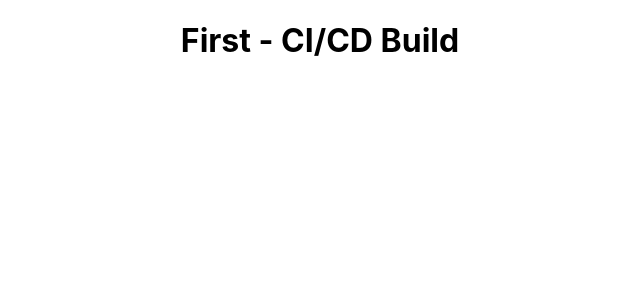
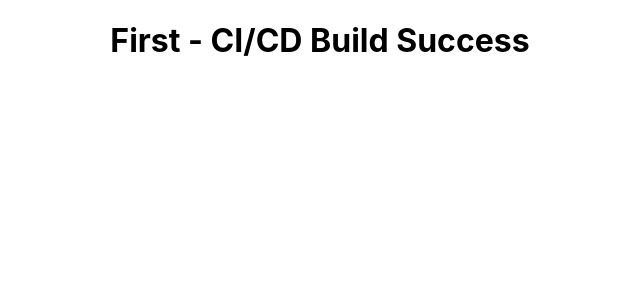
Before and after one commit to gaganparmar110/first-react-app, a React (Create React App) app: page / in a window 1280 px wide. Shown: the top 300 px of the page, without its empty margins (320-960 px from the left). Built offline with nearby package versions, Linux system fonts and the light colour scheme; the HTML template or start-up script is replaced by a standard one.

Commit message:
Changed title heading.

```diff
--- a/src/App.js
+++ b/src/App.js
@@ -3,7 +3,7 @@ import "./App.css";
 function App() {
   return (
     <div className="App">
-      <h1>First - CI/CD Build</h1>
+      <h1>First - CI/CD Build Success</h1>
     </div>
   );
 }
```
Also changed, not shown: 7 other files (tests, documents, lock files or other folders).
